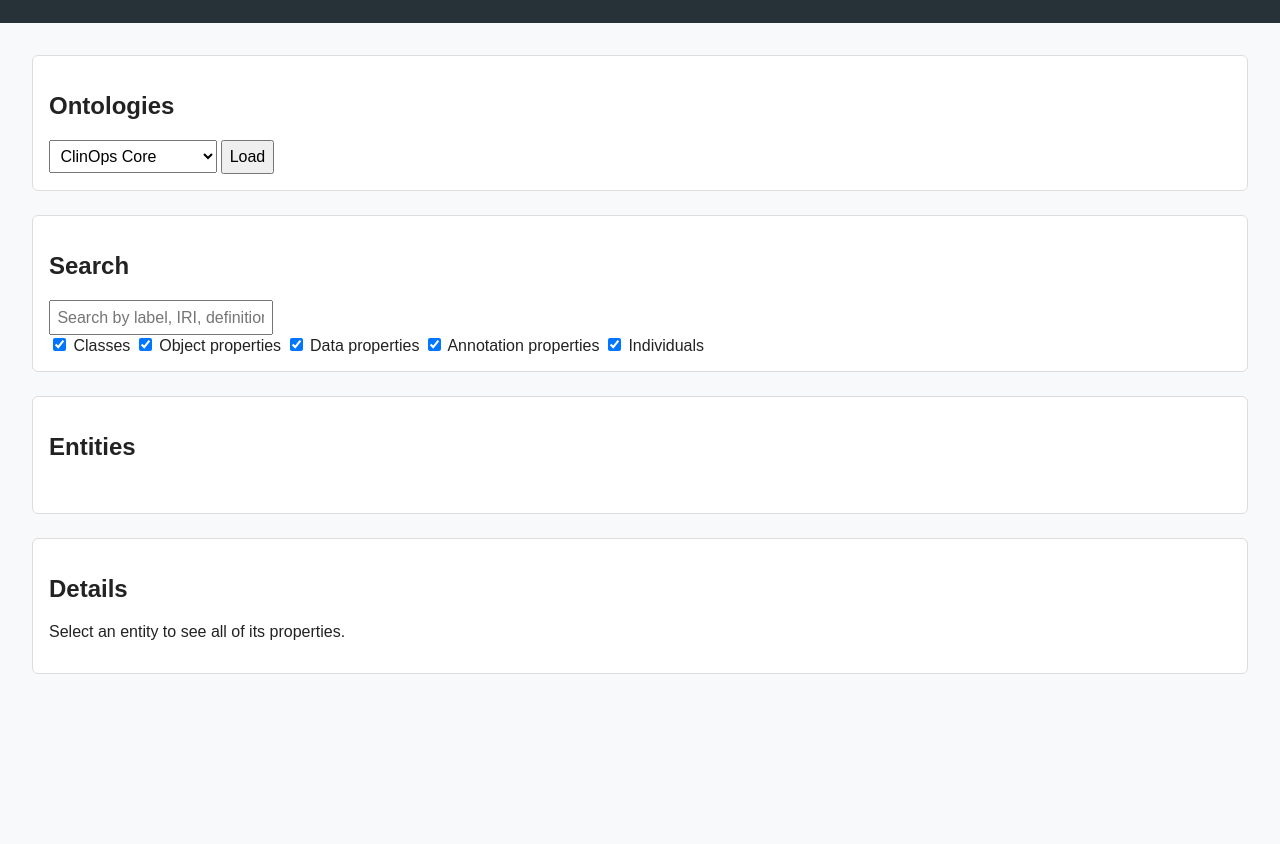
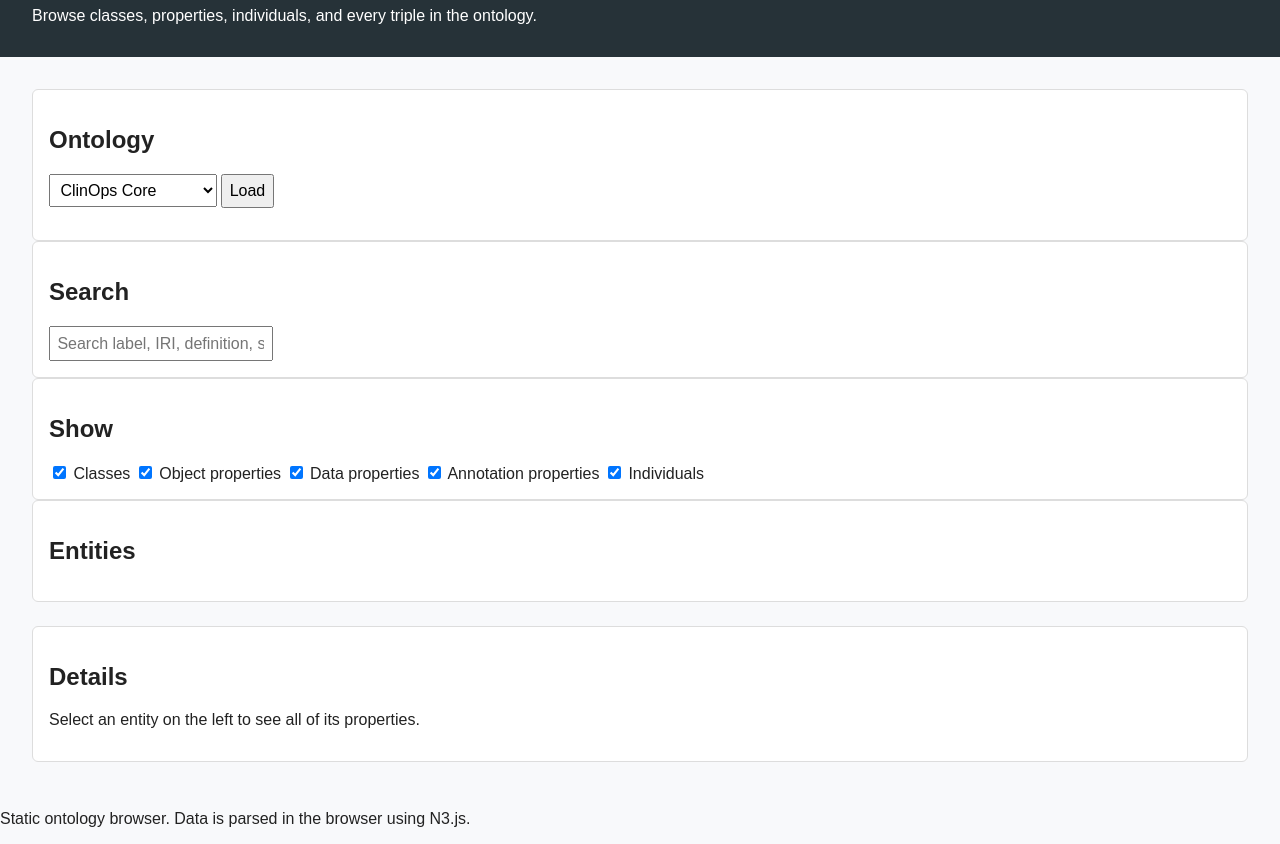
Before and after one commit to schaaar2/my-clinops-ontology-core, a plain HTML site: page index.html in a window 1280 px wide. Shown: the part 89-933 px from the top of the page. Before the commit the page ends 800 px from the top, so only its background shows below. Drawn offline with Linux system fonts and the light colour scheme.

Commit message:
Update index.html

```diff
--- a/index.html
+++ b/index.html
@@ -2,45 +2,55 @@
 <html lang="en">
 <head>
   <meta charset="UTF-8">
-  <title>Ontology Browser</title>
+  <title>ClinOps Ontology Browser</title>
   <link rel="stylesheet" href="style.css">
 </head>
 <body>
   <header>
-    <h1>Ontology Browser</h1>
+    <h1>ClinOps Ontology Browser</h1>
+    <p class="subtitle">Browse classes, properties, individuals, and every triple in the ontology.</p>
   </header>
 
   <main>
-    <section>
-      <h2>Ontologies</h2>
+    <aside class="sidebar">
+      <section class="panel">
+        <h2>Ontology</h2>
         <select id="ontologySelect"></select>
         <button id="loadOntology">Load</button>
+        <p id="status" class="status"></p>
       </section>
 
-    <section>
+      <section class="panel">
         <h2>Search</h2>
-      <input id="searchBox" type="text" placeholder="Search by label, IRI, definition, or synonym">
-      <div class="filters">
-        <label><input type="checkbox" id="filter-classes" checked> Classes</label>
-        <label><input type="checkbox" id="filter-object-properties" checked> Object properties</label>
-        <label><input type="checkbox" id="filter-data-properties" checked> Data properties</label>
-        <label><input type="checkbox" id="filter-annotation-properties" checked> Annotation properties</label>
-        <label><input type="checkbox" id="filter-individuals" checked> Individuals</label>
-      </div>
+        <input id="searchBox" type="text" placeholder="Search label, IRI, definition, synonym">
       </section>
 
-    <section>
-      <h2>Entities</h2>
-      <ul id="classList"></ul>
+      <section class="panel filters">
+        <h2>Show</h2>
+        <label><input type="checkbox" data-kind="Class" checked> Classes</label>
+        <label><input type="checkbox" data-kind="Object property" checked> Object properties</label>
+        <label><input type="checkbox" data-kind="Data property" checked> Data properties</label>
+        <label><input type="checkbox" data-kind="Annotation property" checked> Annotation properties</label>
+        <label><input type="checkbox" data-kind="Individual" checked> Individuals</label>
       </section>
 
-    <section>
+      <section class="panel">
+        <h2>Entities</h2>
+        <ul id="entityList" class="entity-list"></ul>
+      </section>
+    </aside>
+
+    <section class="details-pane">
       <h2>Details</h2>
       <div id="details">
-        <p class="muted">Select an entity to see all of its properties.</p>
+        <p class="muted">Select an entity on the left to see all of its properties.</p>
       </div>
     </section>
   </main>
+
+  <footer>
+    <p>Static ontology browser. Data is parsed in the browser using N3.js.</p>
+  </footer>
 
   <script src="https://unpkg.com/n3/browser/n3.min.js"></script>
   <script src="app.js"></script>
```
Lines whose indentation alone changed are shown as unchanged.
